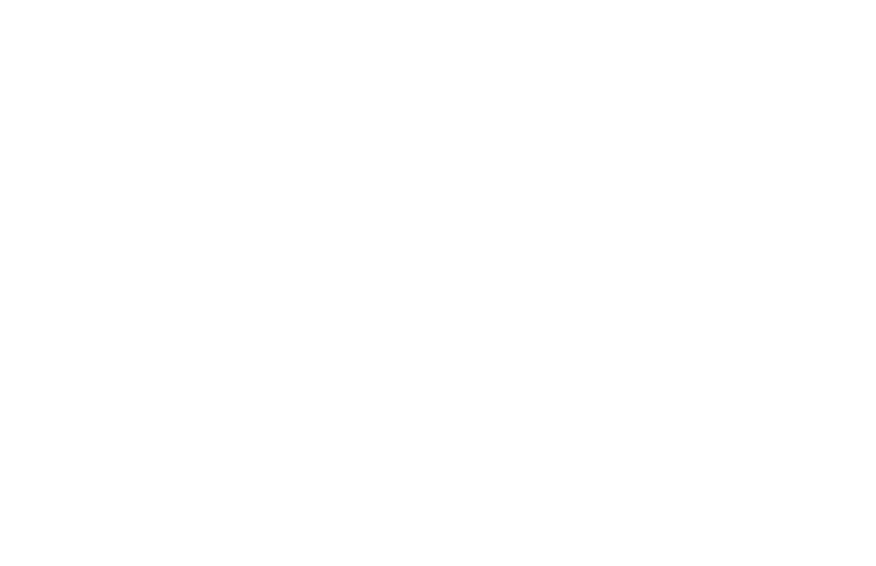
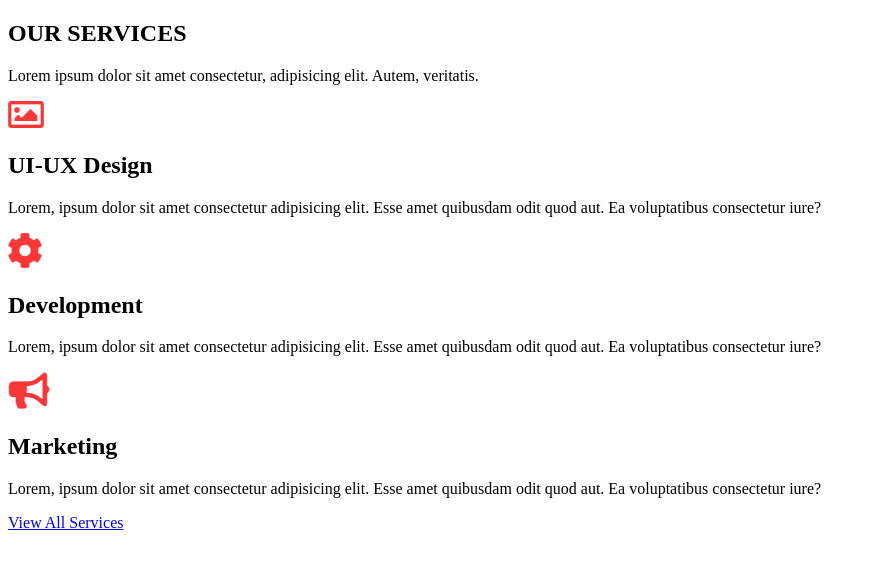
Before and after one commit to noemiAmaya/renponsive_landing, a plain HTML site: page index.html in a window 1280 px wide. Shown: the whole page, without its empty margins (0-876 px from the left). Drawn offline with Linux system fonts and the light colour scheme.

Commit message:
added body structure

```diff
--- a/index.html
+++ b/index.html
@@ -1,21 +1,68 @@
 <!DOCTYPE html>
 <html lang="en">
+
 <head>
     <meta charset="UTF-8">
     <meta name="viewport" content="width=device-width, initial-scale=1.0">
     <meta http-equiv="X-UA-Compatible" content="ie=edge">
     <title>Document</title>
 </head>
+
 <body>
     <header></header>
     <nav></nav>
     <section>
-    <article></article>
-    <article></article>
-    <article></article>
+        <h1>
+            OUR SERVICES
+        </h1>
+        <p>
+            Lorem ipsum dolor sit amet consectetur, adipisicing elit. Autem, veritatis.
+        </p>
+        <article>
+            <img src="./assets/picture-icon.png" alt="picture icon">
+            </img>
+            <h2>
+                UI-UX Design
+            </h2>
+            <p>
+                Lorem, ipsum dolor sit amet consectetur adipisicing elit. Esse amet quibusdam odit quod aut. Ea
+                voluptatibus consectetur iure?
+            </p>
+        </article>
+        <article>
+            <img src="./assets/gear-icon.png" alt="gear icon">
+            </img>
+            <h2>
+                Development
+            </h2>
+            <p>
+                Lorem, ipsum dolor sit amet consectetur adipisicing elit. Esse amet quibusdam odit quod aut. Ea
+                voluptatibus consectetur iure?
+            </p>
+        </article>
+        <article>
+            <img src="./assets/speaker-icon.png" alt="speaker icon">
+            </img>
+            <h2>
+                Marketing
+            </h2>
+            <p>
+                Lorem, ipsum dolor sit amet consectetur adipisicing elit. Esse amet quibusdam odit quod aut. Ea
+                voluptatibus consectetur iure?
+            </p>
+        </article>
+        <a href="#">
+            View All Services
+        </a>
     </section>
+
+
+
+
+
 
     <footer></footer>
 
 </body>
+
 </html>
```
